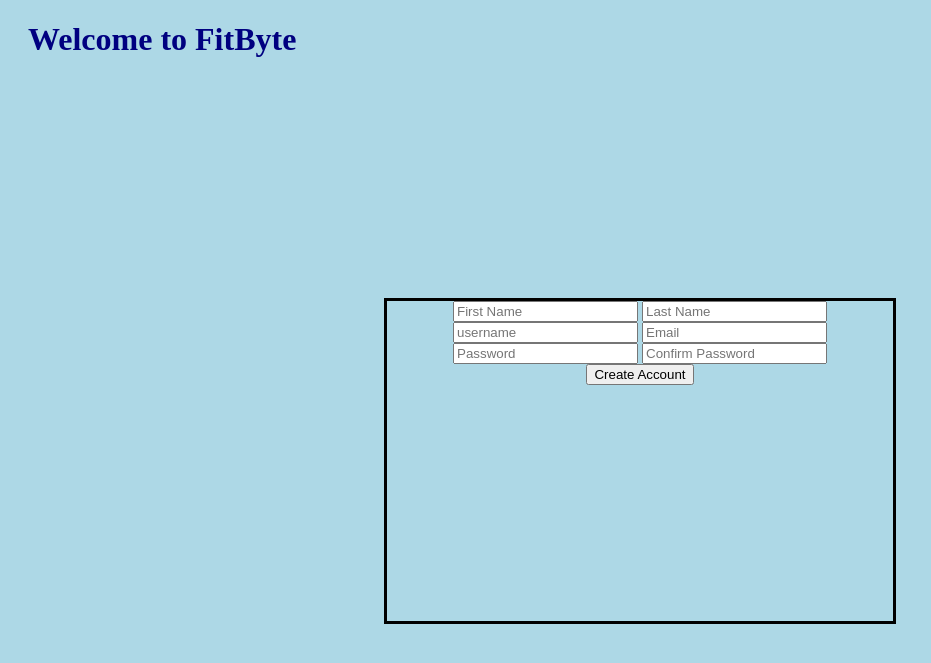
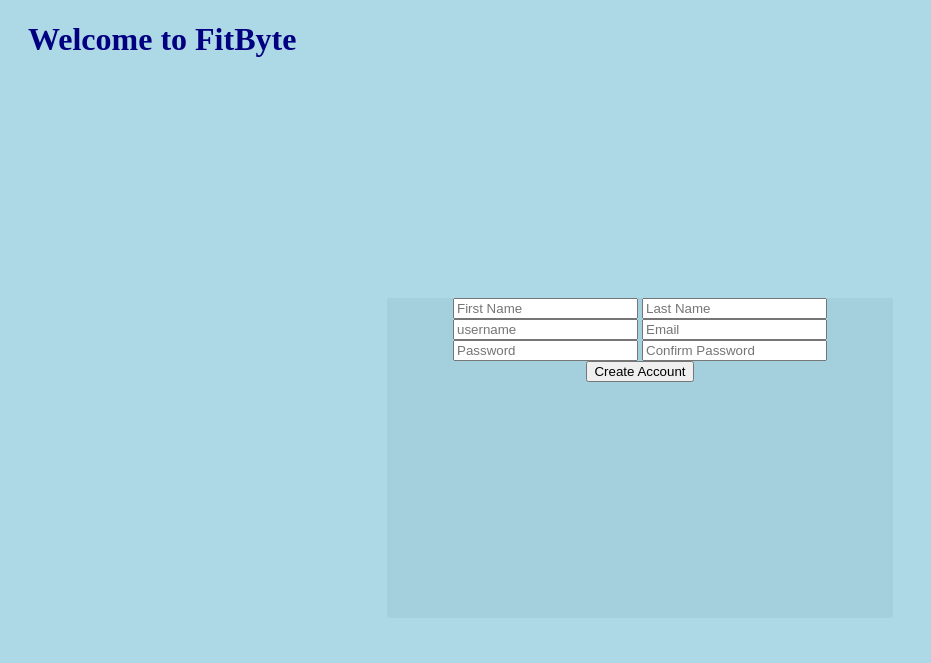
Before and after one commit to JonathanSafer/Fitbyte, a PHP site: page /sign_up_page.php in a window 1280 px wide. Shown: the top 663 px of the page, without its empty margins (0-931 px from the left). Run offline with PHP 8.4, Linux system fonts and the light colour scheme.

Commit message:
Update fitbyte.css

```diff
--- a/fitbyte.css
+++ b/fitbyte.css
@@ -14,7 +14,8 @@ h1 {
 }
 
 .center1 {
-  border: solid;
+  background-color: rgb(164, 207, 221);
+  border-radius: 2px;
   text-align: center;
   width: 40%;
   height: 20em;
```
